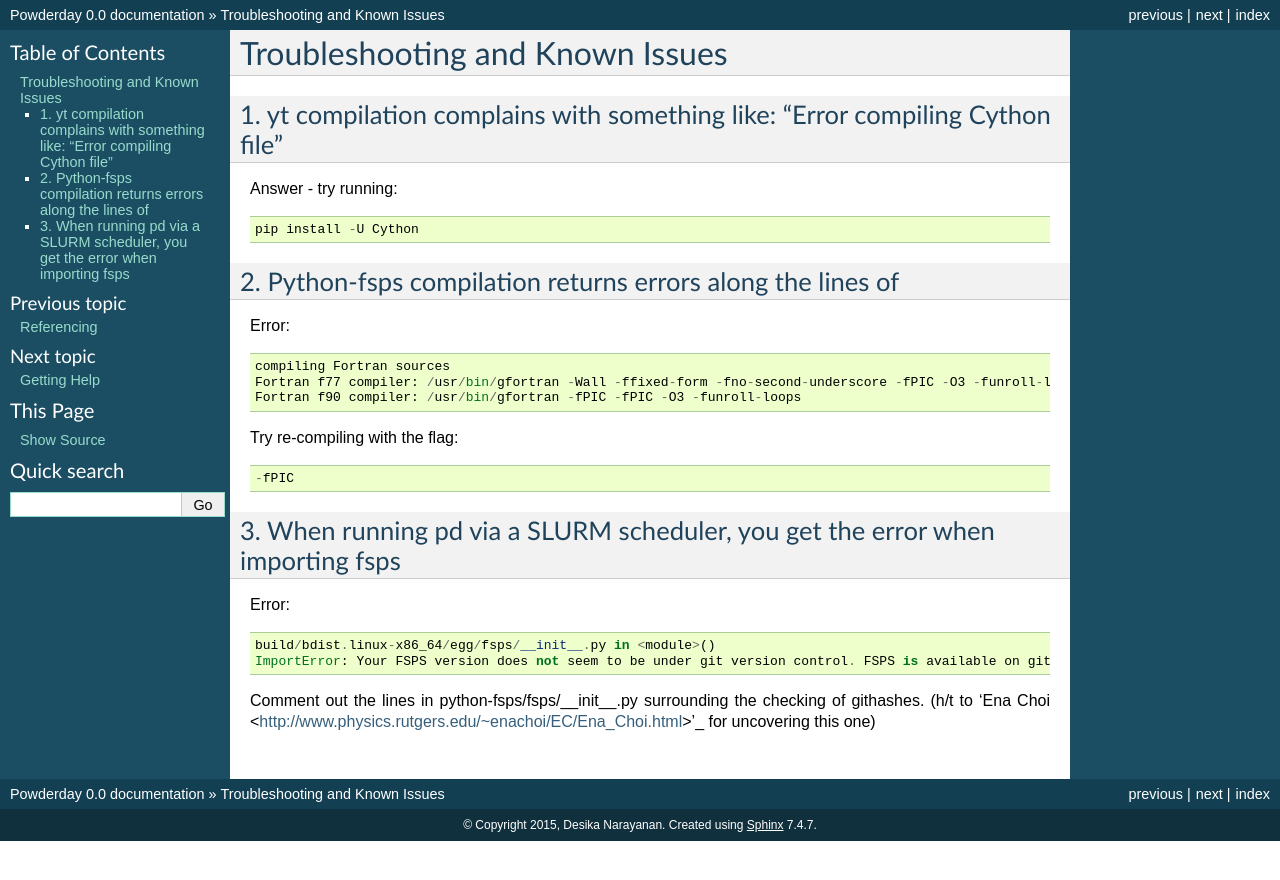
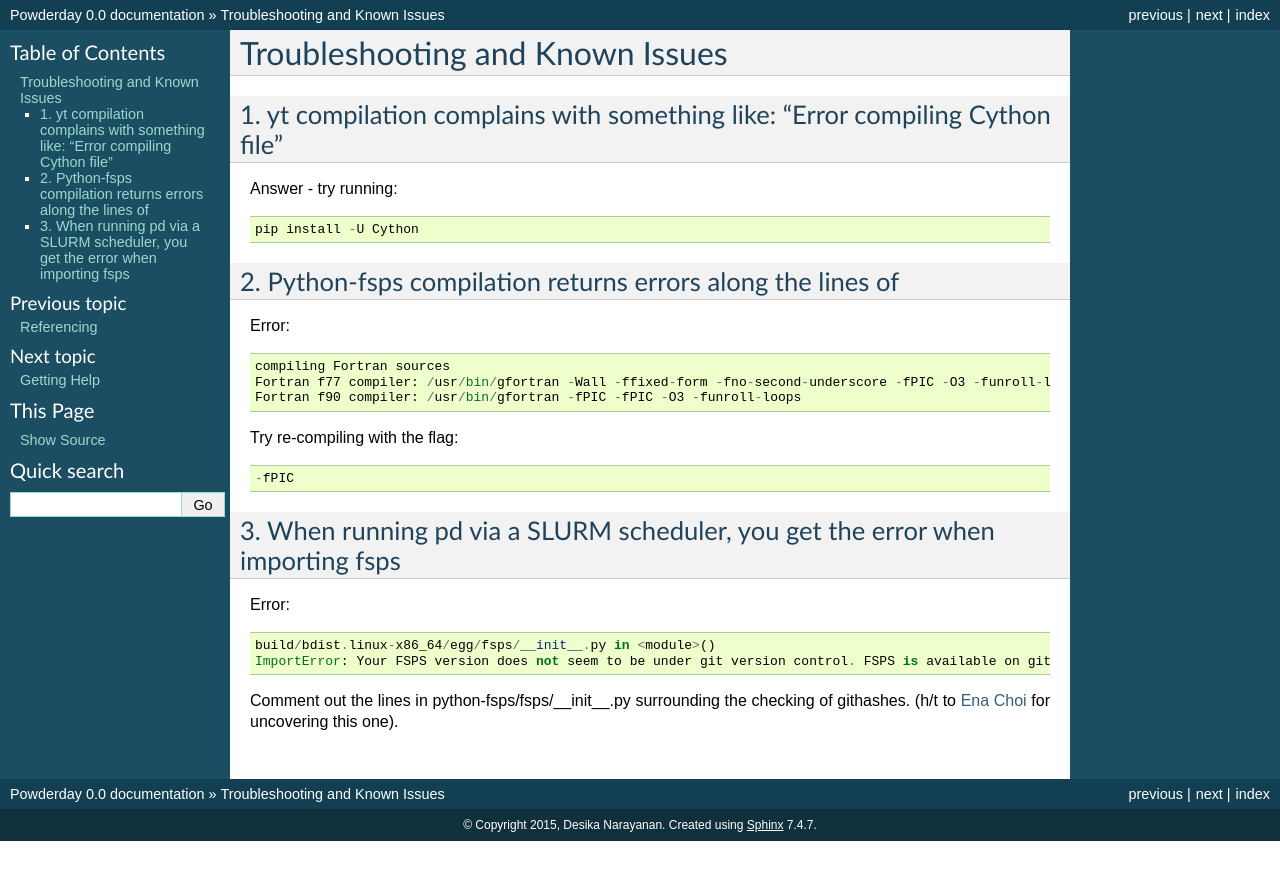
Before and after one commit to dnarayanan/powderday, a Sphinx documentation site: the page built from docs/troubleshooting.rst, in a window 1280 px wide. Shown: the top 880 px of the page. Built offline with Sphinx 7.4.7, drawn with Linux system fonts in a browser that asks for light colours.

Commit message:
more trouble shooting docs update

```diff
--- a/docs/troubleshooting.rst
+++ b/docs/troubleshooting.rst
@@ -28,4 +28,4 @@ Error::
    ImportError: Your FSPS version does not seem to be under git version control. FSPS is available on github at https://github.com/cconroy20/fsps and should be cloned from there
 
 Comment out the lines in python-fsps/fsps/__init__.py surrounding the
-checking of githashes.  (h/t to 'Ena Choi <http://www.physics.rutgers.edu/~enachoi/EC/Ena_Choi.html>'_ for uncovering this one)
+checking of githashes.  (h/t to `Ena Choi <http://www.physics.rutgers.edu/~enachoi/EC/Ena_Choi.html>`_ for uncovering this one).
```
